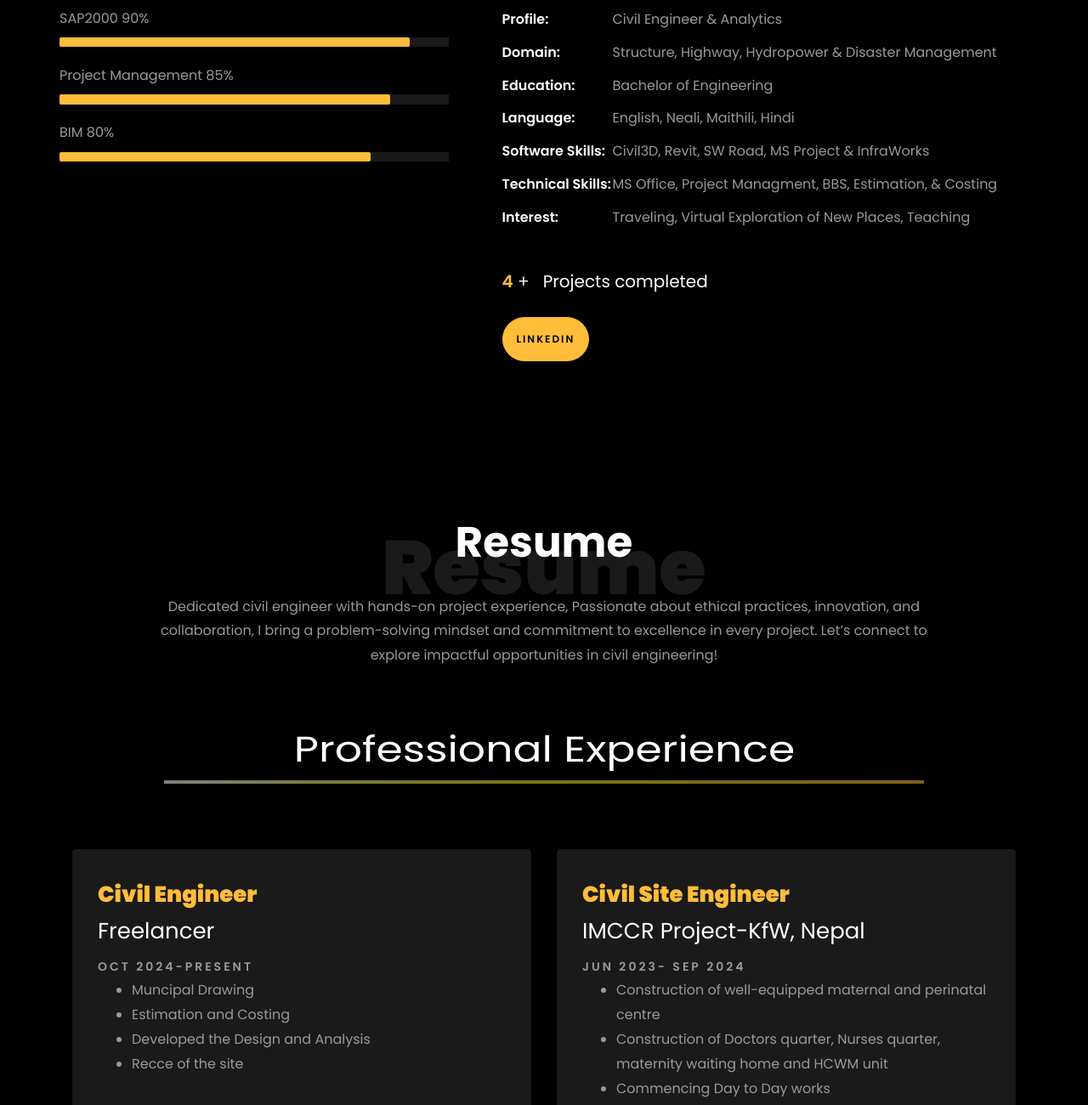
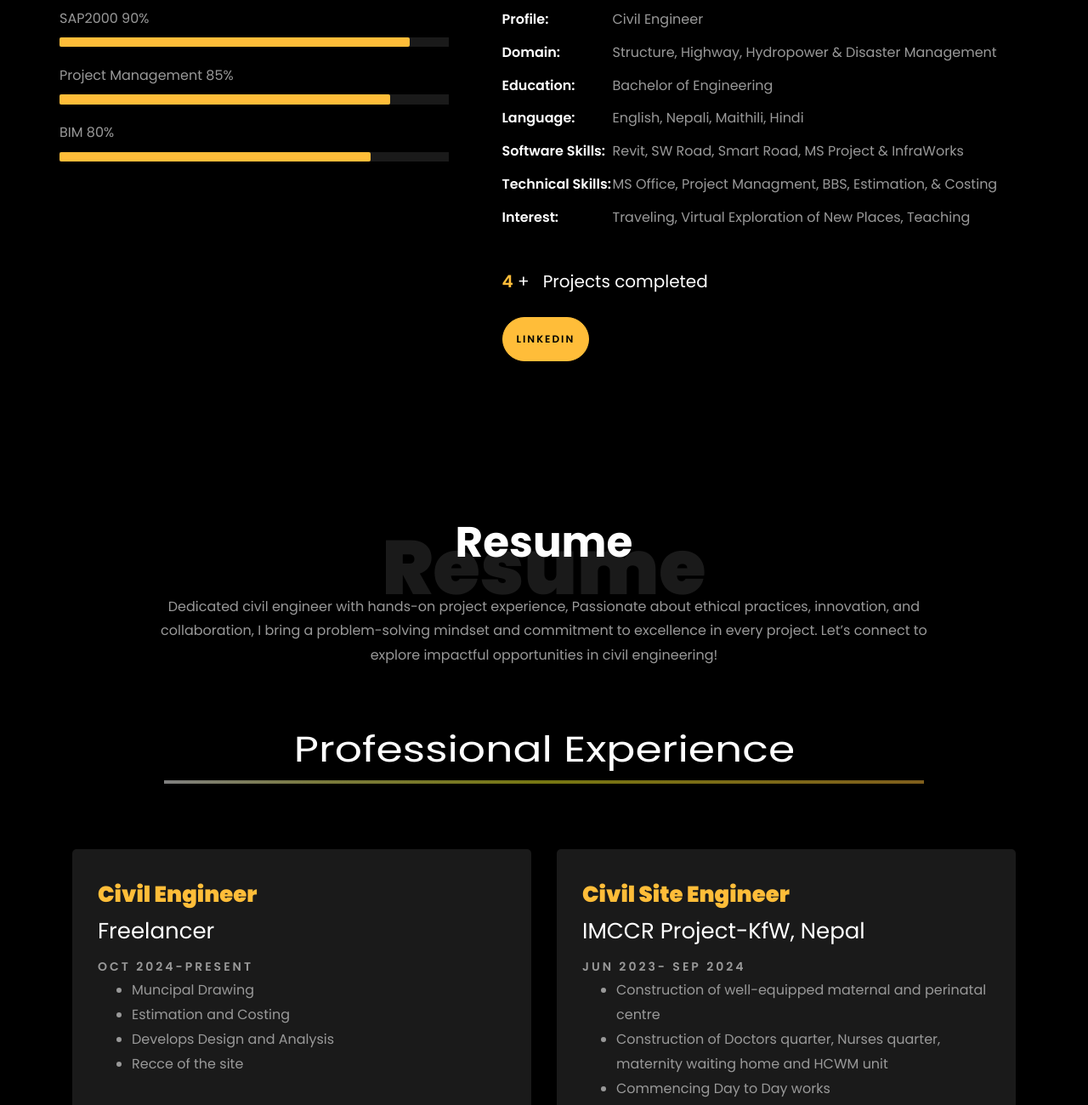
Before and after one commit to ramkrishnamahato/ramkrishnamahato.github.io, a plain HTML site: page index.html in a window 1280 px wide. Shown: the part 1280-2580 px from the top of the page at 85% size. Drawn offline with Linux system fonts and the light colour scheme; files whose address does not match are found by name.

Commit message:
Update index.html

```diff
--- a/index.html
+++ b/index.html
@@ -286,11 +286,11 @@
 
 									Let's connect to discuss how my skills and experiences can contribute to meaningful projects and advancements in civil engineering.</p>
 								<ul class="about-info mt-4 px-md-0 px-2">
-									<li class="d-flex"><span>Profile:</span> <span>Civil Engineer &amp; Analytics</span></li>
+									<li class="d-flex"><span>Profile:</span> <span>Civil Engineer</span></li>
 									<li class="d-flex"><span>Domain:</span> <span>Structure, Highway, Hydropower &amp; Disaster Management</span></li>
 									<li class="d-flex"><span>Education:</span> <span>Bachelor of Engineering</span></li>
-									<li class="d-flex"><span>Language:</span> <span>English, Neali, Maithili, Hindi</span></li>
-									<li class="d-flex"><span>Software Skills:</span> <span>Civil3D, Revit, SW Road, MS Project &amp; InfraWorks</span></li>
+									<li class="d-flex"><span>Language:</span> <span>English, Nepali, Maithili, Hindi</span></li>
+									<li class="d-flex"><span>Software Skills:</span> <span>Revit, SW Road, Smart Road, MS Project &amp; InfraWorks</span></li>
 									<li class="d-flex"><span>Technical Skills:</span> <span>MS Office, Project Managment, BBS, Estimation,  &amp; Costing</span></li>
 									<li class="d-flex"><span>Interest:</span> <span>Traveling, Virtual Exploration of New Places, Teaching</span></li>
 
@@ -347,7 +347,7 @@
 							<ul>
 								<li>Muncipal Drawing </li>
 								<li>Estimation and Costing</li>
-								<li>Developed the Design and Analysis</li>
+								<li>Develops Design and Analysis</li>
 								<li>Recce of the site</li>
 							</ul>
 						</p>
```
